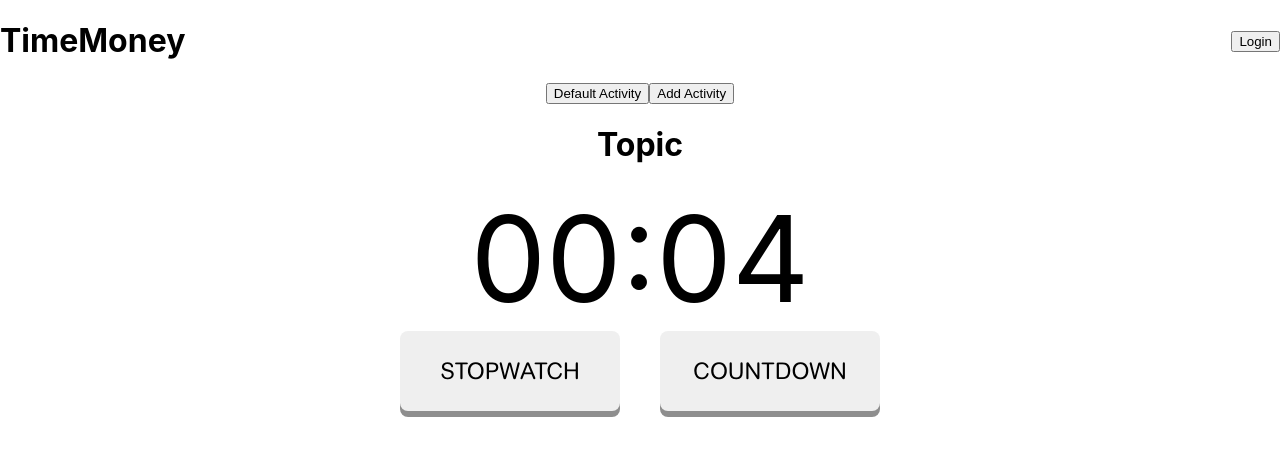
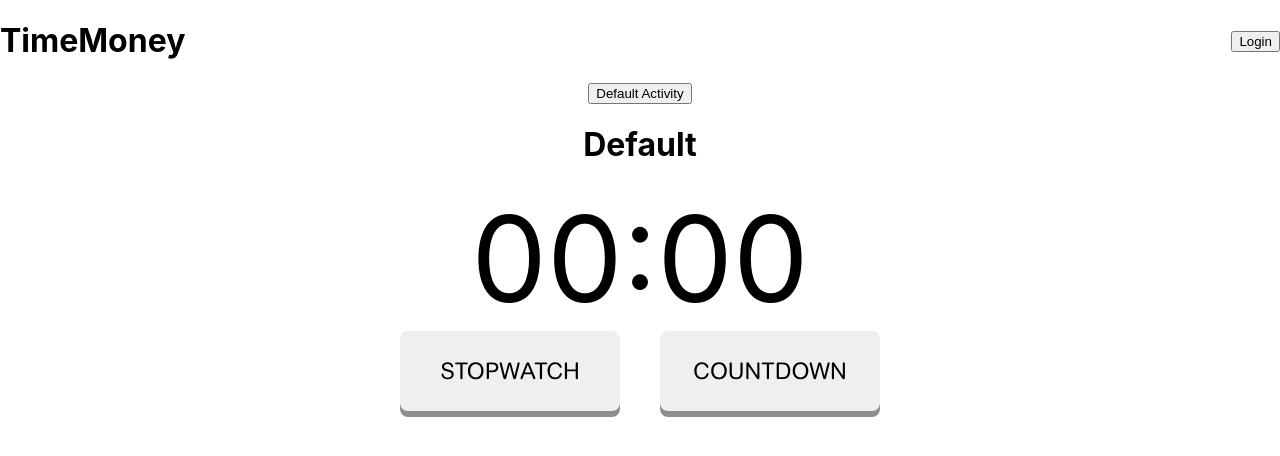
Before and after one commit to jasonsisonjose/stopwatch-timer, a React (Create React App) app in the folder stopwatch-timer/: page / in a window 1280 px wide. Shown: the top 456 px of the page. Built offline with nearby package versions, Linux system fonts and the light colour scheme.

Commit message:
Added buttons to change state of activity name and time

```diff
--- a/stopwatch-timer/src/App.js
+++ b/stopwatch-timer/src/App.js
@@ -1,8 +1,7 @@
 import React from "react";
 import logo from "./logo.svg";
 import "./App.css";
-import Activity from "./components/Activity.js";
-import ActivityList from "./components/ActivityList.js";
+import AppBody from "./components/AppBody.js";
 class App extends React.Component {
   render() {
     return (
@@ -16,8 +15,7 @@ class App extends React.Component {
           </div>
         </div>
         <div className="App-body">
-          <ActivityList></ActivityList>
-          <Activity time="4"></Activity>
+          <AppBody></AppBody>
         </div>
       </div>
     );
--- a/stopwatch-timer/src/components/Activity.js
+++ b/stopwatch-timer/src/components/Activity.js
@@ -51,6 +51,7 @@ class Activity extends React.Component {
 
   tick(mode) {
     if (mode === "increase") {
+      console.log("stopwatch increase timer: ", this.state.time);
       this.setState((state) => ({
         time: state.time + 1,
       }));
@@ -77,16 +78,16 @@ class Activity extends React.Component {
     // const button = this.stopwatchButton();
     return (
       <div>
-        <h1> Topic </h1>
+        <h1> {this.props.activityName} </h1>
         <Clock clock={this.state.time}></Clock>
-        <div class="control-btns-container">
+        <div className="control-btns-container">
           <ClockControl
             startStopwatch={this.startStopwatch}
             stopStopwatch={this.stopStopwatch}
             active={this.state.stopwatchActive}
             mode={"stopwatch"}
           ></ClockControl>
-          <div class="control-btns-spacer"></div>
+          <div className="control-btns-spacer"></div>
           <ClockControl
             startCountdown={this.startCountdown}
             stopCountdown={this.stopCountdown}
--- a/stopwatch-timer/src/components/ActivityList.js
+++ b/stopwatch-timer/src/components/ActivityList.js
@@ -1,15 +1,21 @@
 import React from "react";
 import Activity from "./Activity";
 class ActivityList extends React.Component {
+  constructor(props) {
+    super(props);
+  }
   // Activity: {title, time}
   // Retrieve activites from IndexDB or DB
+
+  // Update REACT DOM, to display new time and activity
   render() {
-    return (
-      <div>
-        <button> Default Activity </button>
-        <button> Add Activity</button>
-      </div>
+    let test = (
+      <button onClick={() => this.props.updateActivity("helpme")}>
+        {" "}
+        Default Activity
+      </button>
     );
+    return <div>{test}</div>;
   }
 }
 
--- /dev/null
+++ b/stopwatch-timer/src/components/AppBody.js
@@ -0,0 +1,33 @@
+import React from "react";
+import Activity from "./Activity.js";
+import ActivityList from "./ActivityList.js";
+class AppBody extends React.Component {
+  constructor(props) {
+    super(props);
+    this.state = { activityName: "Default", time: 0 };
+    this.updateActivity = this.updateActivity.bind(this);
+  }
+
+  updateActivity(activityName) {
+    this.setState({
+      activityName: activityName,
+    });
+  }
+
+  render() {
+    return (
+      <div>
+        <ActivityList
+          updateActivity={this.updateActivity}
+          activeActivity={this.state.activityName}
+        ></ActivityList>
+        <Activity
+          activityName={this.state.activityName}
+          time={this.state.time}
+        ></Activity>
+      </div>
+    );
+  }
+}
+
+export default AppBody;
--- a/stopwatch-timer/src/components/Clock.js
+++ b/stopwatch-timer/src/components/Clock.js
@@ -33,7 +33,10 @@ class Clock extends React.Component {
   render() {
     return (
       <div>
-        <span class="clock-digits"> {this.formatClock(this.props.clock)}</span>
+        <span className="clock-digits">
+          {" "}
+          {this.formatClock(this.props.clock)}
+        </span>
       </div>
     );
   }
--- a/stopwatch-timer/src/components/ClockControl.js
+++ b/stopwatch-timer/src/components/ClockControl.js
@@ -23,14 +23,14 @@ class ClockControl extends React.Component {
   stopwatchButton() {
     if (this.props.active && this.props.mode === "stopwatch") {
       return (
-        <button class="clock-btn-active" onClick={this.stopStopwatch}>
+        <button className="clock-btn-active" onClick={this.stopStopwatch}>
           {" "}
           Stop{" "}
         </button>
       );
     } else {
       return (
-        <button class="clock-btn" onClick={this.startStopwatch}>
+        <button className="clock-btn" onClick={this.startStopwatch}>
           {" "}
           Stopwatch{" "}
         </button>
@@ -41,14 +41,14 @@ class ClockControl extends React.Component {
   countdownButton() {
     if (this.props.active) {
       return (
-        <button class="clock-btn-active" onClick={this.stopCountdown}>
+        <button className="clock-btn-active" onClick={this.stopCountdown}>
           {" "}
           Stop{" "}
         </button>
       );
     } else {
       return (
-        <button class="clock-btn" onClick={this.startCountdown}>
+        <button className="clock-btn" onClick={this.startCountdown}>
           {" "}
           Countdown{" "}
         </button>
```
